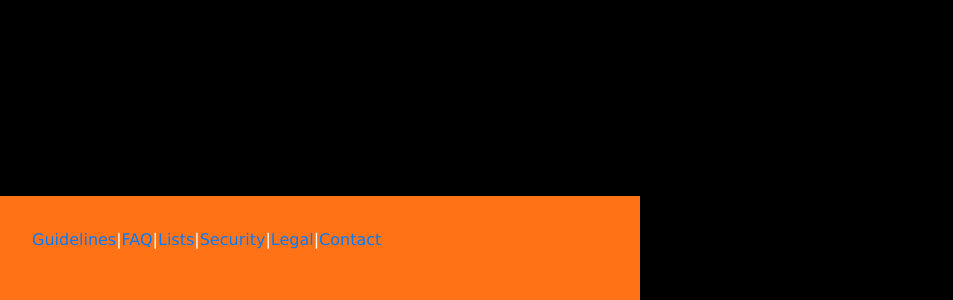
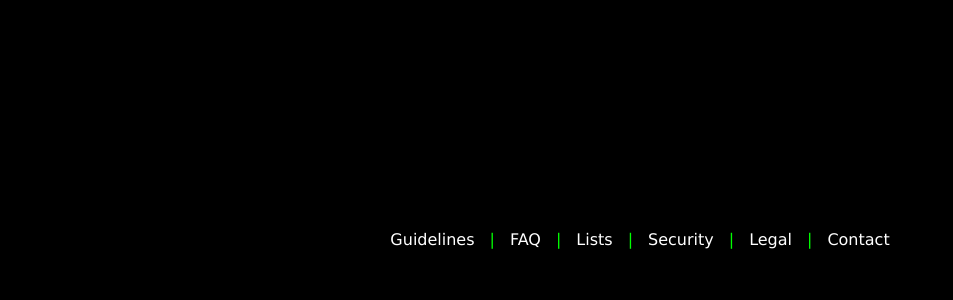
Before and after one commit to paulsalamone/hacker-news, a React (Create React App) app: page / in a window 1280 px wide. Shown: the part 2194-2494 px from the top of the page, without its empty margins (0-953 px from the left). Built offline with nearby package versions, Linux system fonts and the light colour scheme; no server answers.

Commit message:
fixed footer

```diff
--- a/src/App.css
+++ b/src/App.css
@@ -212,10 +212,23 @@ main {
 /* FOOTER */
 .firstFooter {
   color: white;
-  background-color: #ff7316;
+  background-color: #000000;
   position: relative;
   width: 50%;
   padding: 2em 2em;
+  display: flex;
+  justify-content: center;
+  margin: auto;
+}
+
+.firstFooter p {
+  color: #00ff00;
+  text-decoration: none;
+}
+
+.firstFooter a {
+  color: white;
+  margin: 15px;
 }
 
 /* RESPONSIVE STYLES */
```
